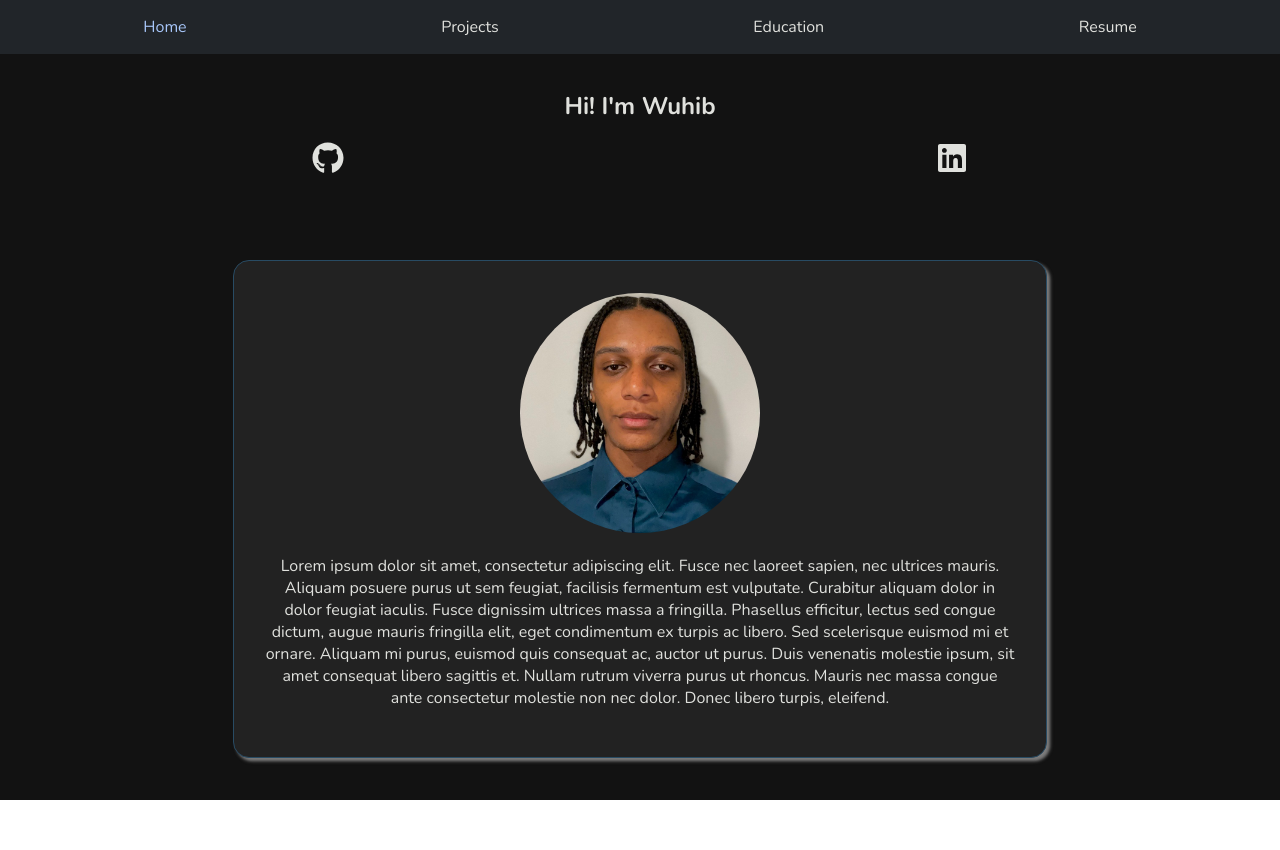
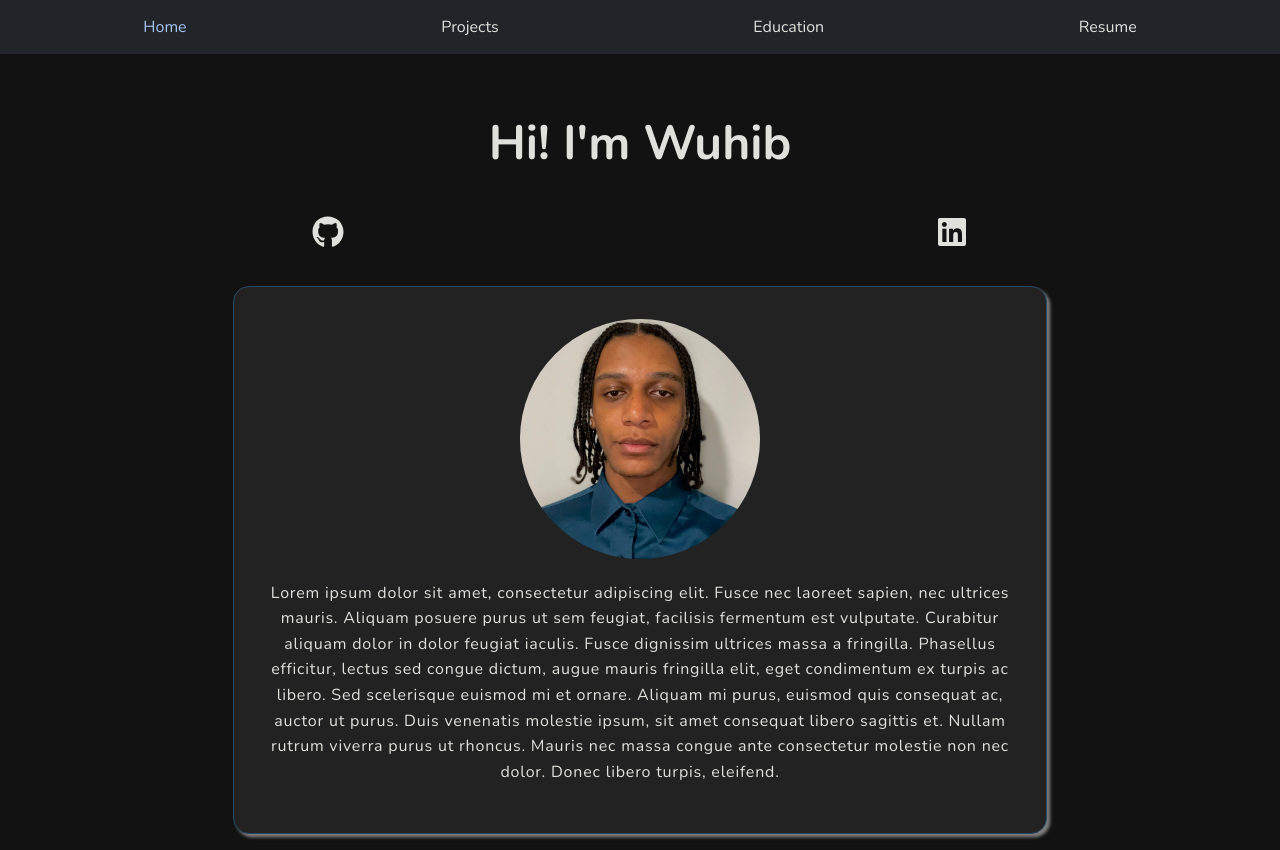
Before and after one commit to wuhibm/profile, a React (Vite) app: page / in a window 1280 px wide. Before the commit the page ends 800 px from the top, so only its background shows below. Built offline with nearby package versions, Linux system fonts and the light colour scheme.

Commit message:
Improved visual hierarchy for home page

```diff
--- a/src/pages/Home.jsx
+++ b/src/pages/Home.jsx
@@ -11,15 +11,15 @@ export default function Home() {
             <Navbar active="home" />
             <main className="main-content">
                 <section className="profile-header">
-                    <h1>Hi! I'm Wuhib</h1>
+                    <h1 className="profile-title">Hi! I'm Wuhib</h1>
                 </section>
                 <section className="socials">
-                    <a className="social-link" href="#" ><FaGithub size="2em" /></a>
-                    <a className="social-link" href="#" ><FaLinkedin size="2em" /></a>
+                    <a className="social-link" href="https://github.com/wuhibm" target="__blank" ><FaGithub size="2em" /></a>
+                    <a className="social-link" href="https://www.linkedin.com/in/wuhib-mezemir/" target="__blank" ><FaLinkedin size="2em" /></a>
                 </section>
                 <section className="profile-card">
                     <img className="profile-photo" src="src/assets/1736829147488.jpeg" alt="Profile Photo" />
-                    <p>
+                    <p className="profile-text">
                         Lorem ipsum dolor sit amet, consectetur adipiscing elit. Fusce nec laoreet sapien, nec ultrices mauris. Aliquam posuere purus ut sem feugiat, facilisis fermentum est vulputate. Curabitur aliquam dolor in dolor feugiat iaculis. Fusce dignissim ultrices massa a fringilla. Phasellus efficitur, lectus sed congue dictum, augue mauris fringilla elit, eget condimentum ex turpis ac libero. Sed scelerisque euismod mi et ornare. Aliquam mi purus, euismod quis consequat ac, auctor ut purus. Duis venenatis molestie ipsum, sit amet consequat libero sagittis et. Nullam rutrum viverra purus ut rhoncus. Mauris nec massa congue ante consectetur molestie non nec dolor. Donec libero turpis, eleifend.
                     </p>
                 </section>
--- a/src/styles/Home.css
+++ b/src/styles/Home.css
@@ -9,10 +9,17 @@
 .socials {
     display: flex;
     justify-content: space-around;
+    margin: 2em 0;
 }
 
 .social-link {
     color: inherit;
+    transition: 0.3s;
+}
+
+.social-link:hover {
+    color: rgb(168, 199, 250);
+    transition: 0.3s;
 }
 
 .profile-photo {
@@ -27,5 +34,14 @@
     padding: 2em;
     border-radius: 1em;
     width: 60%;
-    margin: 5em auto 0;
+    margin: 0 auto;
 }
+
+.profile-text {
+    line-height: 1.6em;
+    letter-spacing: 0.05em;
+}
+
+.profile-title {
+    font-size: 3em;
+}
```
